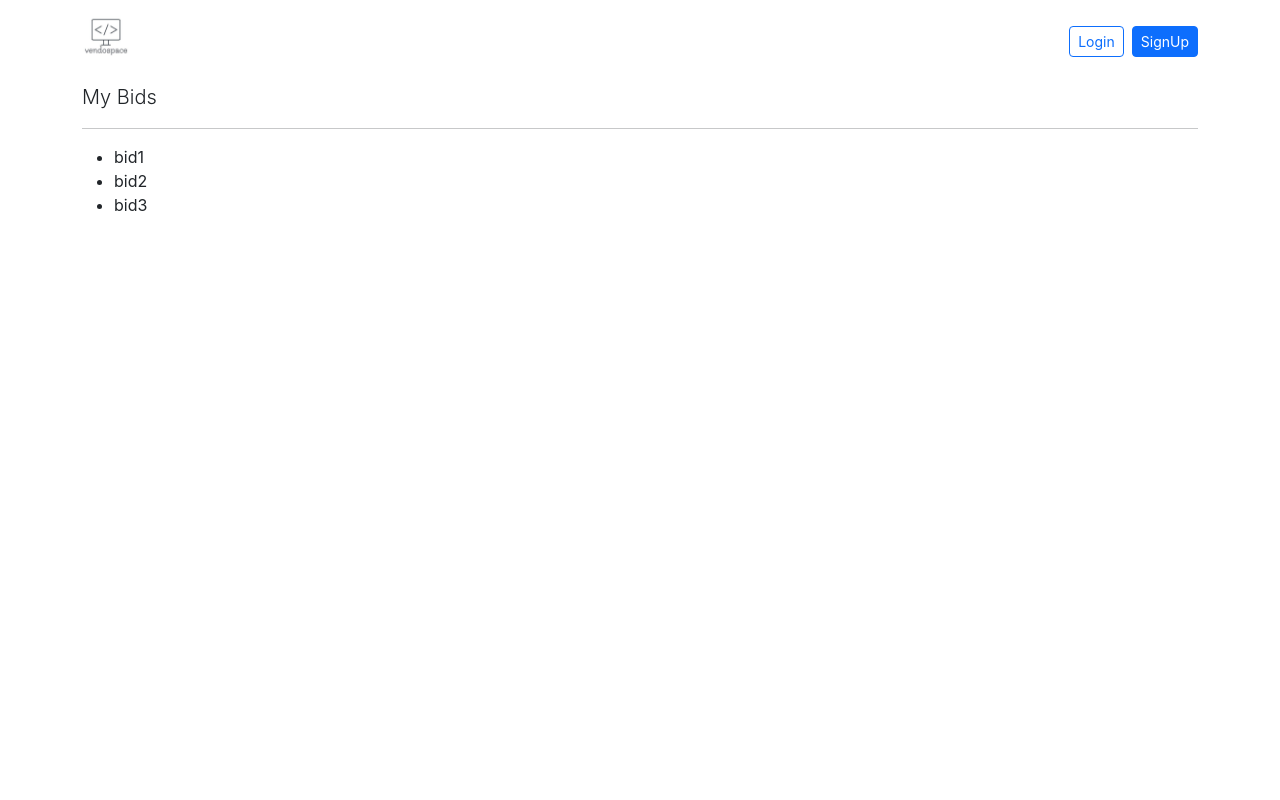
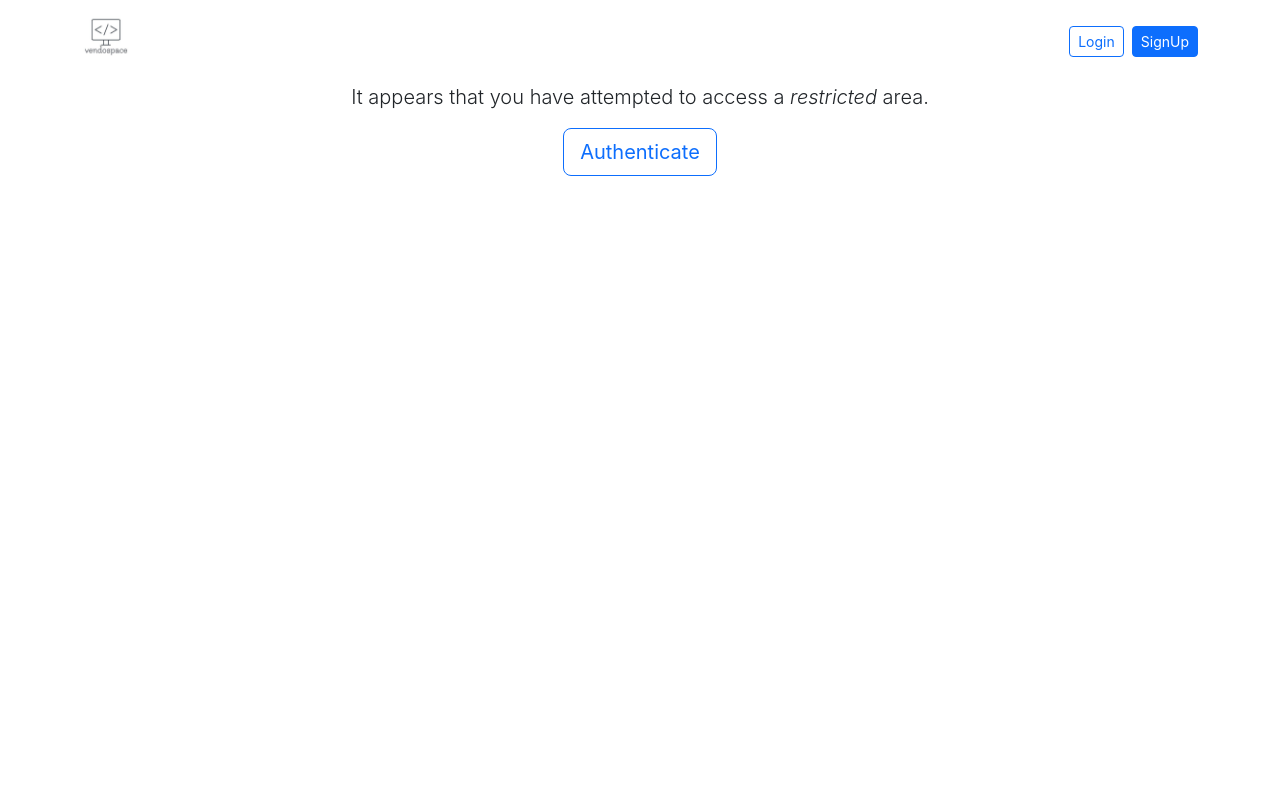
Before and after one commit to fdvmoreira/vendospace.com, a Next.js app in the folder app/: page /bids in a window 1280 px wide. Shown: the top 800 px of the page. Built offline with nearby package versions, Linux system fonts and the light colour scheme.

Commit message:
feat: add page users bids

```diff
--- a/app/pages/bids/index.jsx
+++ b/app/pages/bids/index.jsx
@@ -1,25 +1,61 @@
-import { useRouter } from "next/router";
+import Link from "next/link";
+import { useEffect, useState } from "react";
+import RestrictedArea from "../../components/RestrictedArea";
+import { useAuth } from "../../context/authContext";
 
-export default function Bids(props) {
-  const { bids } = props;
+const ListBids = () =>{
 
-  const listOfBids = bids.map((item, index) => {
-    return <li key={index}>{item}</li>;
-  });
+  let [bids,setBids] = useState();
+  let [auth,_] = useAuth();
+
+  useEffect(()=>{
+    if(auth?.isAuthenticated) getBids();
+  },[]);
+
+  const getBids =() =>{
+    const BID_API = `/api/v1/users/${auth?.user?._id}/bids`;
+
+    fetch(BID_API,{
+      headers:{
+        'Accept':'application/json',
+        'Authorization': `Bearer ${auth?.token}`,
+      }
+    })
+    .then((res) => res.json())
+    .then((data) => {
+      if(data?.success) setBids(data?.data);
+    })
+    .catch(console.error);
+  };
+
+  if(!auth?.isAuthenticated) return <RestrictedArea/>
+
+  if(auth?.isAuthenticated && !bids?.length) {
+    return (
+      <div className="lead text-center">
+        <p>You don't have any bid yet</p>
+        <Link href='/' className="btn btn-lg btn-primary">bid on auctions</Link>
+      </div>)
+  }
 
   return (
-    <div className='container'>
-      <p className='lead'> My Bids</p>
-      <hr className='hr' />
-      <div className='d-flex'>
-        <ul>{listOfBids}</ul>
-      </div>
-    </div>
+    <ul className="list-unstyled container d-flex gap-5 justify-content-center">
+      {
+        bids?.map(bid =>{
+          return (
+            <li key={bid?._id} className="d-block card p-4">
+              <ul className="list-unstyled">
+                <li>{new Date(bid?.createdAt).toLocaleDateString()}</li>
+                <li>Auction: {bid?.auction}</li>
+                <li>Bidder: {bid?.bidder}</li>
+                <li className="lead">value: {bid?.price}</li>
+              </ul>
+            </li>
+          )
+        })
+      }
+    </ul>
   );
 }
 
-export async function getServerSideProps(context) {
-  return {
-    props: { bids: ["bid1", "bid2", "bid3"] },
-  };
-}
+export default ListBids;
```
